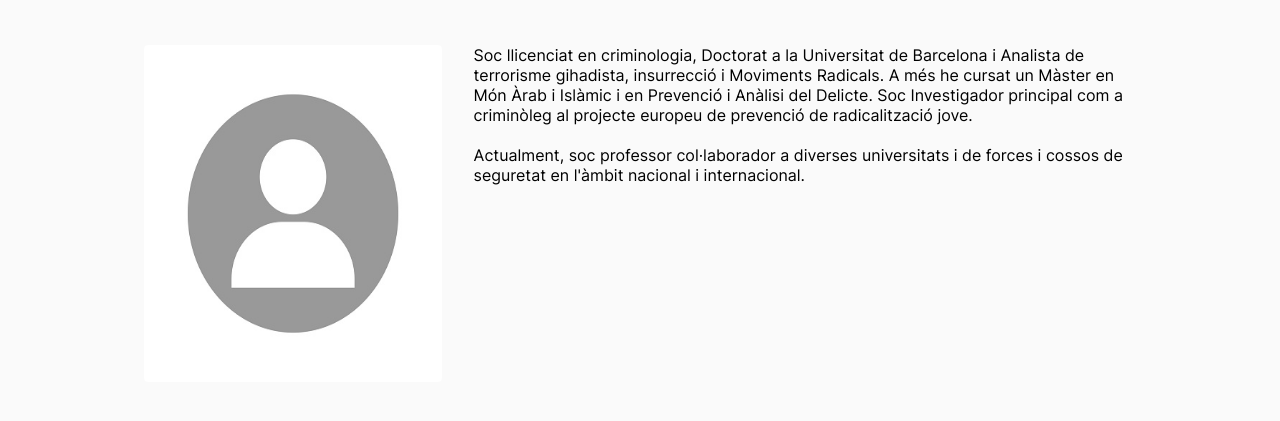
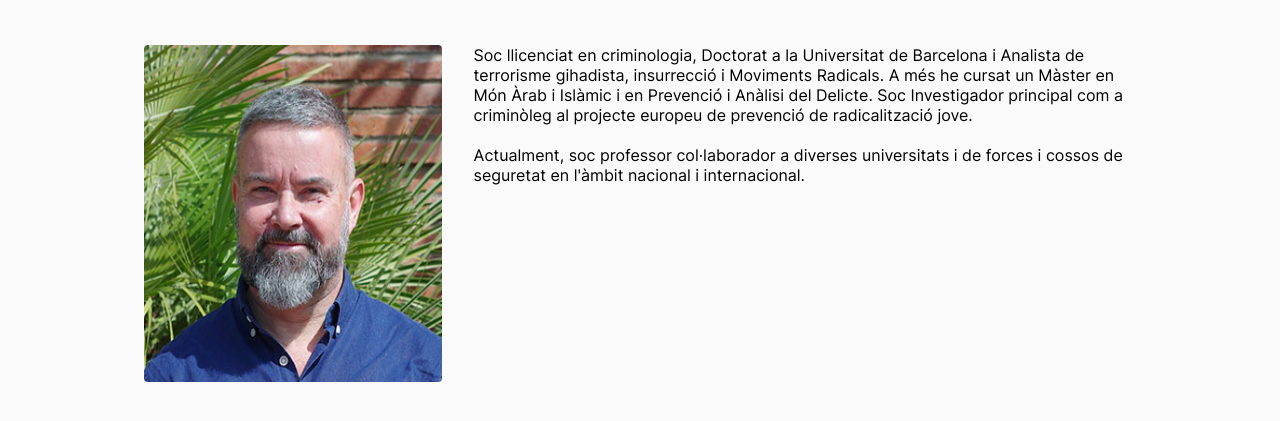
Before and after one commit to sitgesgi/sitgesgi, an Astro site: page /llista/david-garriga-guitart in a window 1280 px wide. Shown: the part 287-708 px from the top of the page. Built offline with nearby package versions, Linux system fonts and the light colour scheme; Astro itself is replaced by a stand-in of ours.

Commit message:
Update Llista “david-garriga-guitart”

```diff
--- a/src/content/member/david-garriga-guitart.md
+++ b/src/content/member/david-garriga-guitart.md
@@ -10,5 +10,5 @@ description: >-
 
 
   Actualment, soc professor col·laborador a diverses universitats i de forces i cossos de seguretat en l'àmbit nacional i internacional.
-image: /uploads/istockphoto-1337144146-170667a.jpg
+image: /uploads/david-garriga.jpg
 ---
```
Also changed, not shown: public/uploads/david-garriga.jpg (added).
